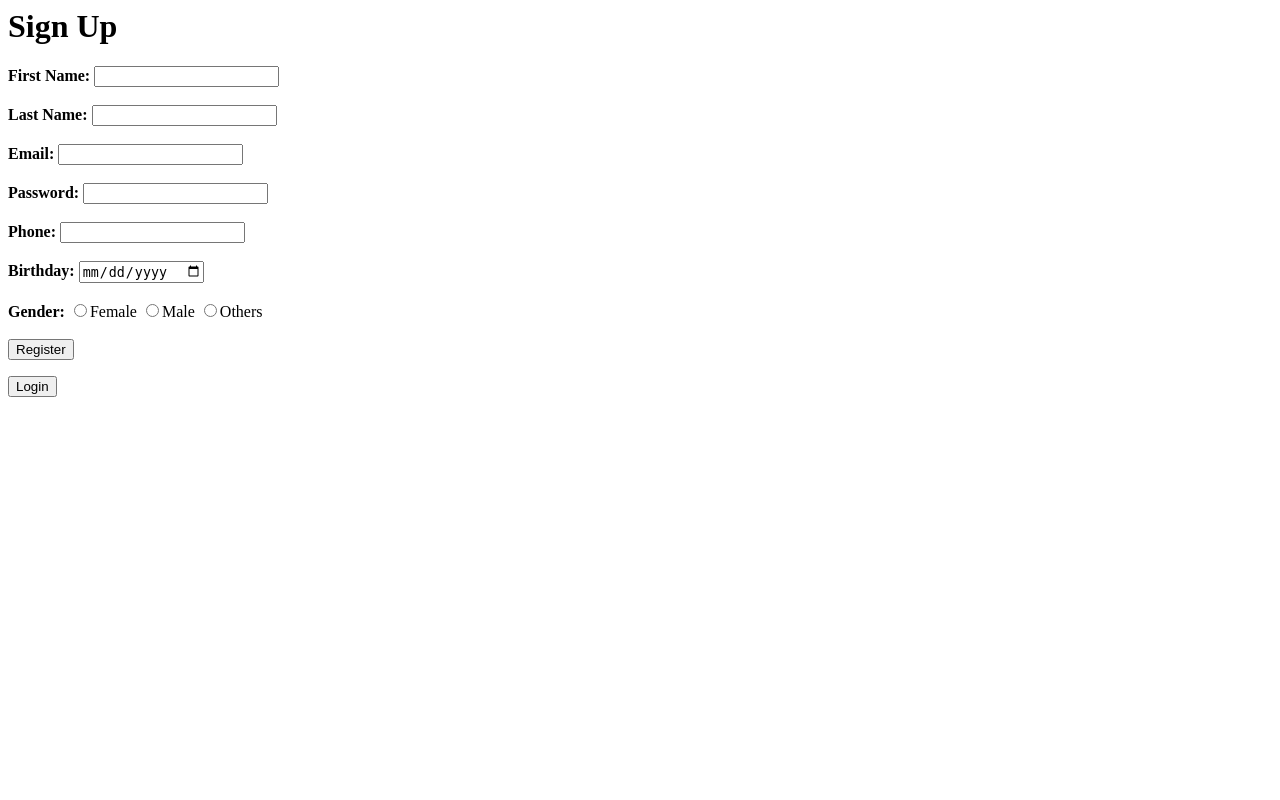
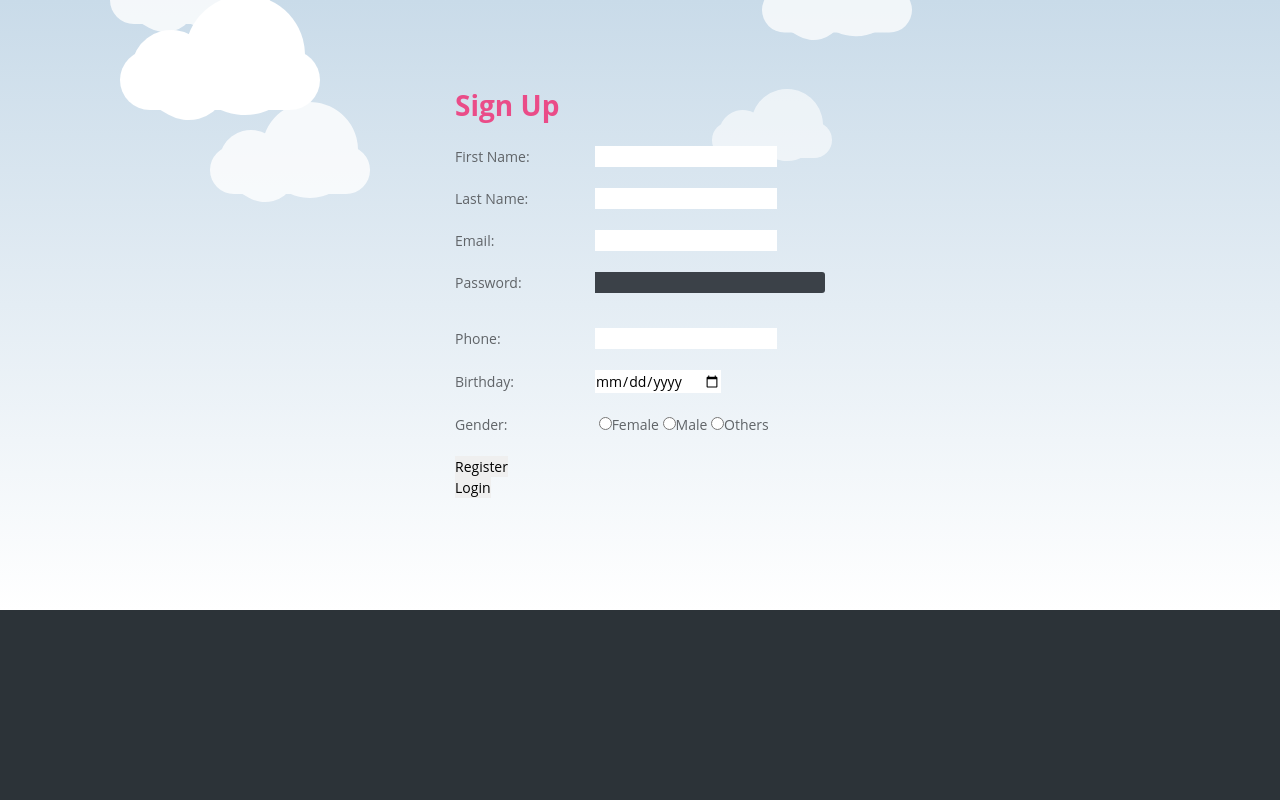
Before and after one commit to deepthisreerama/Final-Project, a PHP site: page /register.php in a window 1280 px wide. Run offline with PHP 8.4, Linux system fonts and the light colour scheme; some libraries are stand-ins or nearby versions.

```diff
--- a/register.php
+++ b/register.php
@@ -1,21 +1,45 @@
 <html>
+<head>
+<style>
+input[type="radio"]{
+    -webkit-appearance: radio;
+}
+</style>
+  <link rel="stylesheet" href="style.css">
+</head>
 <body>
- <h1> Sign Up</h1>
+ <div id="clouds" >
+	<div class="cloud x1"></div>
+	<!-- Time for multiple clouds to dance around -->
+	<div class="cloud x2"></div>
+	<div class="cloud x3"></div>
+	<div class="cloud x4"></div>
+	<div class="cloud x5"></div>
+</div>
+<div class="container" style="height:610px;">
+<div id="register">
+ <h1 style="padding-bottom: 30px;color: #ea4c88;">Sign Up</h1>
  <form method = 'post' action = 'index.php'>
-  <strong> First Name: </strong><input type="text" name="firstname" value="" required/> </br> </br>
-  <strong> Last Name: </strong><input type="text" name="lastname" value="" required/> </br> </br>
-  <strong> Email: </strong><input type="text" name="email" value="" required/> </br> </br>
-  <strong> Password: </strong><input type="password" name="password" value="" required/> </br></br>
-  <strong> Phone: </strong><input type="text" name="phone_num" value="" required/> </br> </br>
-  <strong> Birthday: </strong><input type="date" name="birthday" value="" required/> </br> </br>
-  <strong> Gender: </strong><input type="radio" name="gender" value="female">Female
+  <label class="reg-label"> First Name: </label><input type="text" name="firstname" value="" required/> </br> <br>
+ <label class="reg-label"> Last Name: </label><input type="text" name="lastname" value="" required/> </br> <br>
+  <label class="reg-label">  Email: </label><input type="text" name="email" value="" required/> </br> <br>
+ <label class="reg-label"> Password: </label><input type="password" name="password" value="" required/> </br><br>
+ <label class="reg-label">  Phone: </label><input type="text" name="phone_num" value="" required/> </br> <br>
+  <label class="reg-label">  Birthday: </label><input type="date" name="birthday" value="" required/> </br> <br>
+  <label class="reg-label">  Gender: </label>
+                            <input type="radio" name="gender" value="female">Female
                             <input type="radio" name="gender" value="male">Male
                             <input type="radio" name="gender" value="other">Others
+
+
   <input type="hidden" name="action" value="registrar" /></br></br>
-  <input type="submit" value="Register" />
+  <input id = "submit_style" type="submit" value="Register" />
  </form>
  <form action="login.php" method = "post">
-  <input type='submit' value='Login'/>
+  <input id = "submit_style" type='submit' value='Login'/>
+
  </form>
+ </div>
+ </div>
 </body>
 </html>
--- /dev/null
+++ b/style.css
@@ -0,0 +1,283 @@
+ /* CSS Document */
+/* ---------- FONTAWESOME ---------- */
+/* ---------- http://fortawesome.github.com/Font-Awesome/ ---------- */
+/* ---------- http://weloveiconfonts.com/ ---------- */
+@import url(http://weloveiconfonts.com/api/?family=fontawesome);
+/* ---------- ERIC MEYER'S RESET CSS ---------- */
+/* ---------- http://meyerweb.com/eric/tools/css/reset/ ---------- */
+@import url(http://meyerweb.com/eric/tools/css/reset/reset.css);
+/* ---------- FONTAWESOME ---------- */
+[class*="fontawesome-"]:before {
+  font-family: 'FontAwesome', sans-serif;
+}
+
+/* ---------- GENERAL ---------- */
+* {
+  -moz-box-sizing: border-box;
+       box-sizing: border-box;
+}
+*:before, *:after {
+  -moz-box-sizing: border-box;
+       box-sizing: border-box;
+}
+
+body {
+  background: #2c3338;
+  color: #606468;
+  font: 87.5%/1.5em 'Open Sans', sans-serif;
+  margin: 0;
+  overflow-y:auto !important;
+  overflow-x:hidden !important;
+}
+
+a {
+  color: #eee;
+  text-decoration: none;
+}
+
+a:hover {
+  text-decoration: underline;
+}
+
+input {
+  border: none;
+  font-family: 'Open Sans', Arial, sans-serif;
+  font-size: 14px;
+  line-height: 1.5em;
+  padding: 0;
+  -webkit-appearance: none;
+}
+
+p {
+  line-height: 1.5em;
+}
+
+.clearfix {
+  *zoom: 1;
+}
+.clearfix:before, .clearfix:after {
+  content: ' ';
+  display: table;
+}
+.clearfix:after {
+  clear: both;
+}
+
+.container {
+  left: 50%;
+  position:absolute;
+   top: 50%;
+  -webkit-transform: translate(-50%, -50%);
+      -ms-transform: translate(-50%, -50%);
+          transform: translate(-50%, -50%);
+}
+
+/* ---------- LOGIN ---------- */
+#login {
+  width: 280px;
+}
+
+#login form span {
+  background-color: #363b41;
+  border-radius: 3px 0px 0px 3px;
+  color: #606468;
+  display: block;
+  float: left;
+  height: 50px;
+  line-height: 50px;
+  text-align: center;
+  width: 50px;
+}
+
+#login form input {
+  height: 50px;
+}
+
+#login form input[type="text"], input[type="password"] {
+  background-color: #3b4148;
+  border-radius: 0px 3px 3px 0px;
+  color: #606468;
+  margin-bottom: 1em;
+  padding: 0 16px;
+  width: 230px;
+}
+
+#login form input[type="submit"]{
+  border-radius: 3px;
+  -moz-border-radius: 3px;
+  -webkit-border-radius: 3px;
+  background-color: #ea4c88;
+  color: #eee;
+  font-weight: bold;
+  margin-bottom: 2em;
+  text-transform: uppercase;
+  width: 280px;
+}
+
+#login form input[type="submit"]:hover {
+  background-color: #d44179;
+}
+
+#login > p {
+  text-align: center;
+}
+
+#login > p span {
+  padding-left: 5px;
+}
+
+/*Lets start with the cloud formation rather*/
+
+/*The container will also serve as the SKY*/
+
+*{ margin: 0; padding: 0;}
+
+#clouds{
+	padding: 50px 0;
+	background: #c9dbe9;
+	background: -webkit-linear-gradient(top, #c9dbe9 0%, #fff 100%);
+	background: -linear-gradient(top, #c9dbe9 0%, #fff 100%);
+	background: -moz-linear-gradient(top, #c9dbe9 0%, #fff 100%);
+  height:610px !important;
+}
+
+/*Time to finalise the cloud shape*/
+.cloud {
+	width: 200px; height: 60px;
+	background: #fff;
+
+	border-radius: 200px;
+	-moz-border-radius: 200px;
+	-webkit-border-radius: 200px;
+
+	position: relative;
+}
+
+.cloud:before, .cloud:after {
+	content: '';
+	position: absolute;
+	background: #fff;
+	width: 100px; height: 80px;
+	position: absolute; top: -15px; left: 10px;
+
+	border-radius: 100px;
+	-moz-border-radius: 100px;
+	-webkit-border-radius: 100px;
+
+	-webkit-transform: rotate(30deg);
+	transform: rotate(30deg);
+	-moz-transform: rotate(30deg);
+}
+
+.cloud:after {
+	width: 120px; height: 120px;
+	top: -55px; left: auto; right: 15px;
+}
+
+/*Time to animate*/
+.x1 {
+	-webkit-animation: moveclouds 15s linear infinite;
+	-moz-animation: moveclouds 15s linear infinite;
+	-o-animation: moveclouds 15s linear infinite;
+}
+
+/*variable speed, opacity, and position of clouds for realistic effect*/
+.x2 {
+	left: 200px;
+
+	-webkit-transform: scale(0.6);
+	-moz-transform: scale(0.6);
+	transform: scale(0.6);
+	opacity: 0.6; /*opacity proportional to the size*/
+
+	/*Speed will also be proportional to the size and opacity*/
+	/*More the speed. Less the time in 's' = seconds*/
+	-webkit-animation: moveclouds 25s linear infinite;
+	-moz-animation: moveclouds 25s linear infinite;
+	-o-animation: moveclouds 25s linear infinite;
+}
+
+.x3 {
+	left: -250px; top: -200px;
+
+	-webkit-transform: scale(0.8);
+	-moz-transform: scale(0.8);
+	transform: scale(0.8);
+	opacity: 0.8; /*opacity proportional to the size*/
+
+	-webkit-animation: moveclouds 20s linear infinite;
+	-moz-animation: moveclouds 20s linear infinite;
+	-o-animation: moveclouds 20s linear infinite;
+}
+
+.x4 {
+	left: 470px; top: -250px;
+
+	-webkit-transform: scale(0.75);
+	-moz-transform: scale(0.75);
+	transform: scale(0.75);
+	opacity: 0.75; /*opacity proportional to the size*/
+
+	-webkit-animation: moveclouds 18s linear infinite;
+	-moz-animation: moveclouds 18s linear infinite;
+	-o-animation: moveclouds 18s linear infinite;
+}
+
+.x5 {
+	left: -150px; top: -150px;
+
+	-webkit-transform: scale(0.8);
+	-moz-transform: scale(0.8);
+	transform: scale(0.8);
+	opacity: 0.8; /*opacity proportional to the size*/
+
+	-webkit-animation: moveclouds 20s linear infinite;
+	-moz-animation: moveclouds 20s linear infinite;
+	-o-animation: moveclouds 20s linear infinite;
+}
+
+@-webkit-keyframes moveclouds {
+	0% {margin-left: 1000px;}
+	100% {margin-left: -1000px;}
+}
+@-moz-keyframes moveclouds {
+	0% {margin-left: 1000px;}
+	100% {margin-left: -1000px;}
+}
+@-o-keyframes moveclouds {
+	0% {margin-left: 1000px;}
+	100% {margin-left: -1000px;}
+}
+.bottom {
+	width:100%; margin:0 auto; text-align:center; padding:10px 0; height:100px; position:absolute;
+}
+.bottom h3 {color:white; font-size:30px; font-weight:bold; margin-top:45px; padding-bottom:45px;}
+.blue { color:#09c;}
+
+.heading-style{
+padding-bottom: 30px;
+color: #ea4c88;
+}
+
+.text-label{
+color: black;
+font-size: 16px;
+}
+
+.reg-label{
+  display: inline-block !important;
+  width: 140px;
+
+}?
+
+ #submit_style{
+ border-radius: 3px;
+  -moz-border-radius: 3px;
+  -webkit-border-radius: 3px;
+  background-color: #ea4c88;
+  color: #eee;
+  font-weight: bold;
+  margin-bottom: 2em;
+  text-transform: uppercase;
+  width: 280px;
+  }
```
Also changed, not shown: login.php (+18 -3 lines).
